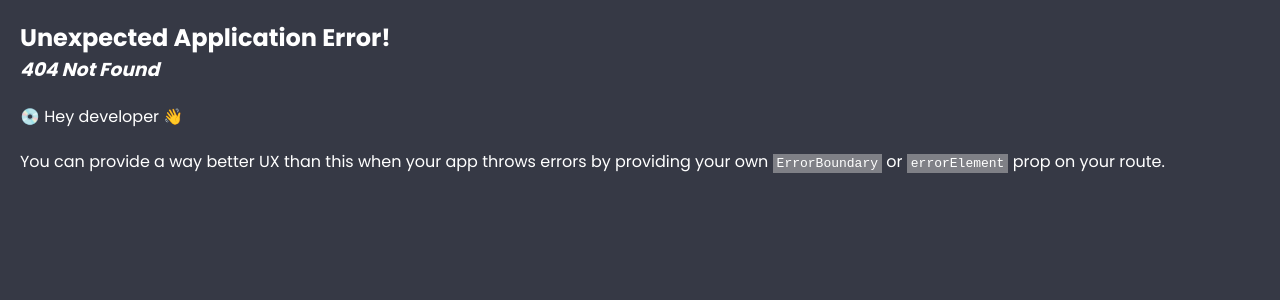
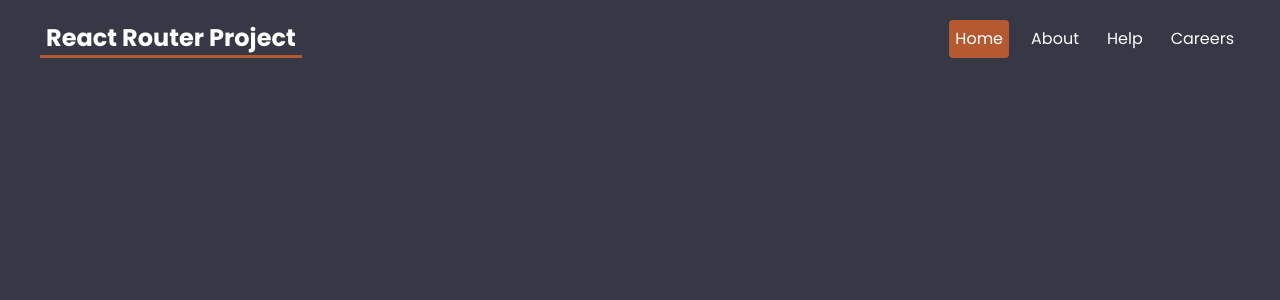
Before and after one commit to ElenaCoder/react-router-project, a React (Vite) app: page / in a window 1280 px wide. Before the commit this address had no page. Shown: the top 300 px of the page. Built offline with nearby package versions, Linux system fonts and the light colour scheme.

Commit message:
fix: set path='/' and path='home'

```diff
--- a/src/App.jsx
+++ b/src/App.jsx
@@ -24,7 +24,7 @@
 
 const router = createBrowserRouter(
     createRoutesFromElements(
-        <Route path='/react-router-project/' element={<RootLayout />}>
+        <Route path='/' element={<RootLayout />}>
             <Route path='home' element={<Home />} />
             <Route path='about' element={<About />} />
             <Route path='help' element={<HelpLayout />}>
```
